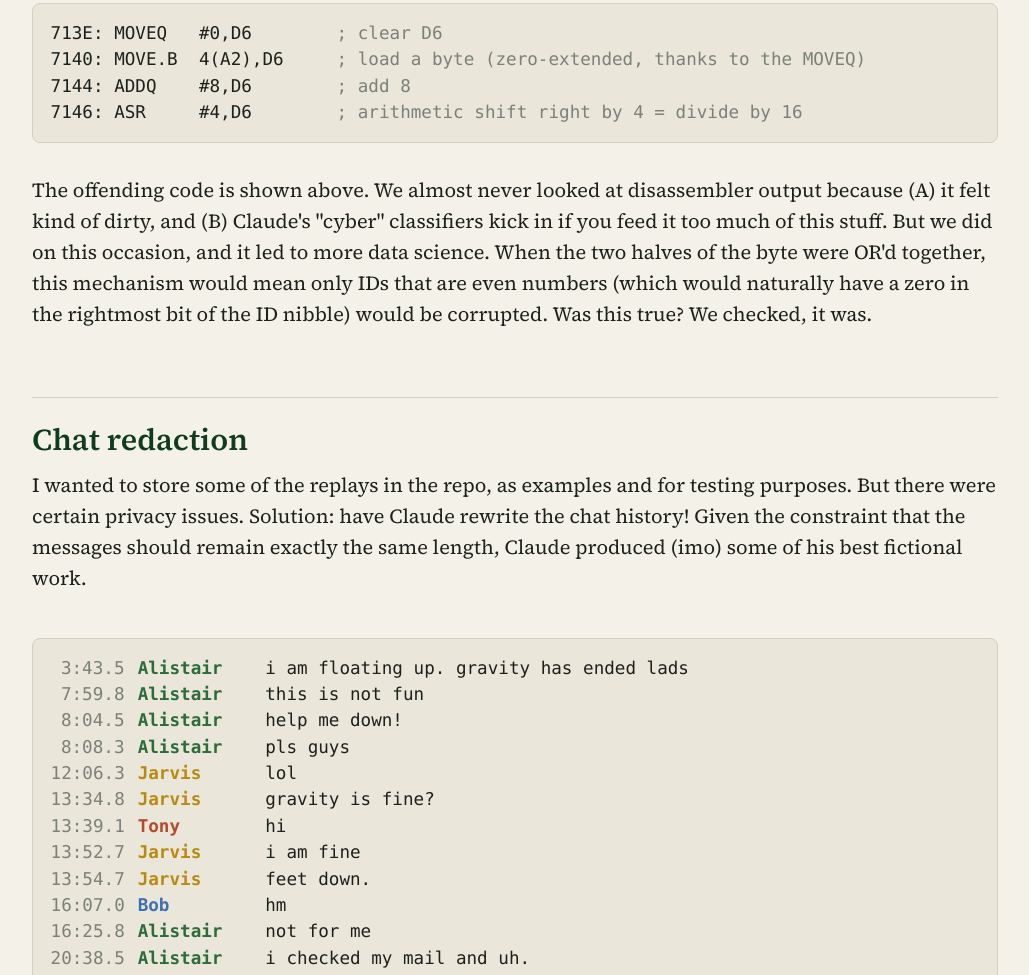
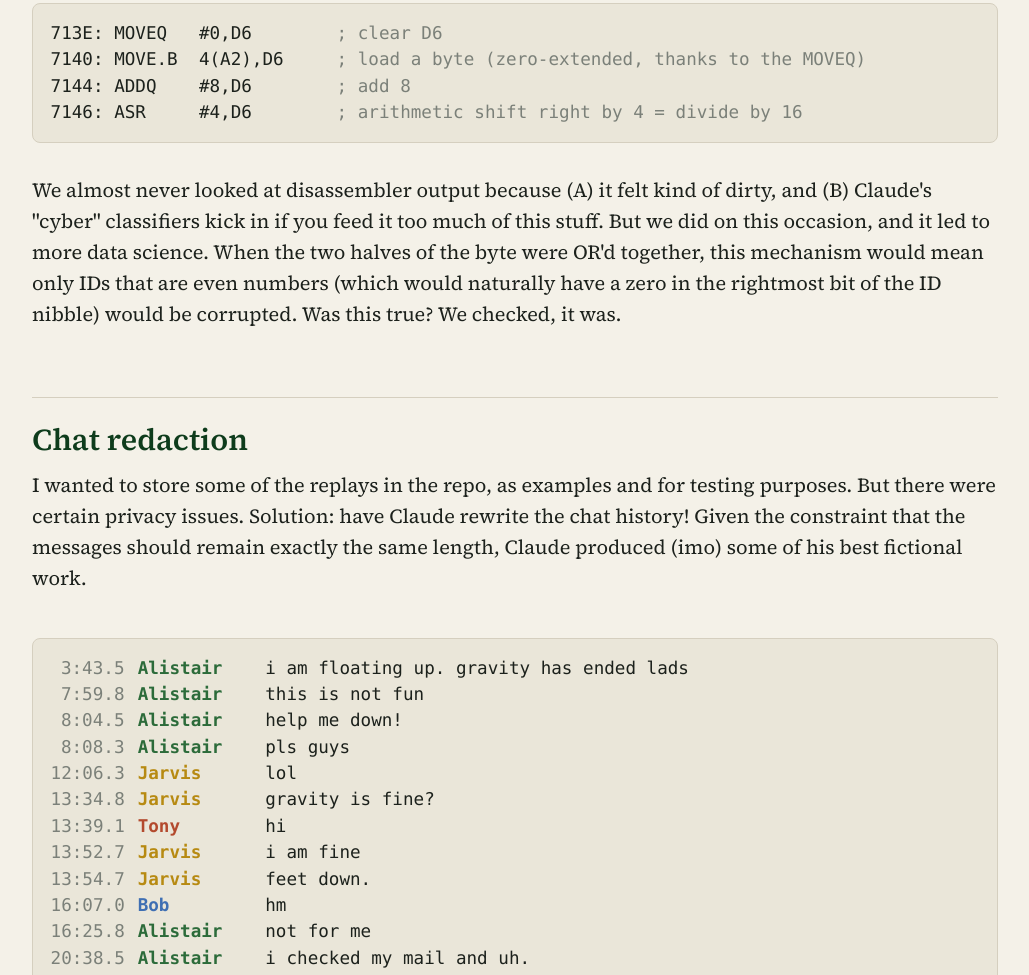
Before and after one commit to rooklift/parsing_bolo_replays, a plain HTML site: page index.html in a window 1280 px wide. Shown: the part 8328-9303 px from the top of the page, without its empty margins (125-1154 px from the left). Drawn offline with Linux system fonts and the light colour scheme.

Commit message:
Update index.html

```diff
--- a/index.html
+++ b/index.html
@@ -445,7 +445,7 @@
 7144: ADDQ    #8,D6        <span class="c">; add 8</span>
 7146: ASR     #4,D6        <span class="c">; arithmetic shift right by 4 = divide by 16</span></pre>
 
-<p>The offending code is shown above. We almost never looked at disassembler output because (A) it felt kind of dirty, and (B) Claude's "cyber" classifiers kick in if you feed it too much of this stuff. But we did on this occasion, and it led to more data science. When the two halves of the byte were OR'd together, this mechanism would mean only IDs that are even numbers (which would naturally have a zero in the rightmost bit of the ID nibble) would be corrupted. Was this true? We checked, it was.</p>
+<p>We almost never looked at disassembler output because (A) it felt kind of dirty, and (B) Claude's "cyber" classifiers kick in if you feed it too much of this stuff. But we did on this occasion, and it led to more data science. When the two halves of the byte were OR'd together, this mechanism would mean only IDs that are even numbers (which would naturally have a zero in the rightmost bit of the ID nibble) would be corrupted. Was this true? We checked, it was.</p>
 
 <h2>Chat redaction</h2>
 
```
